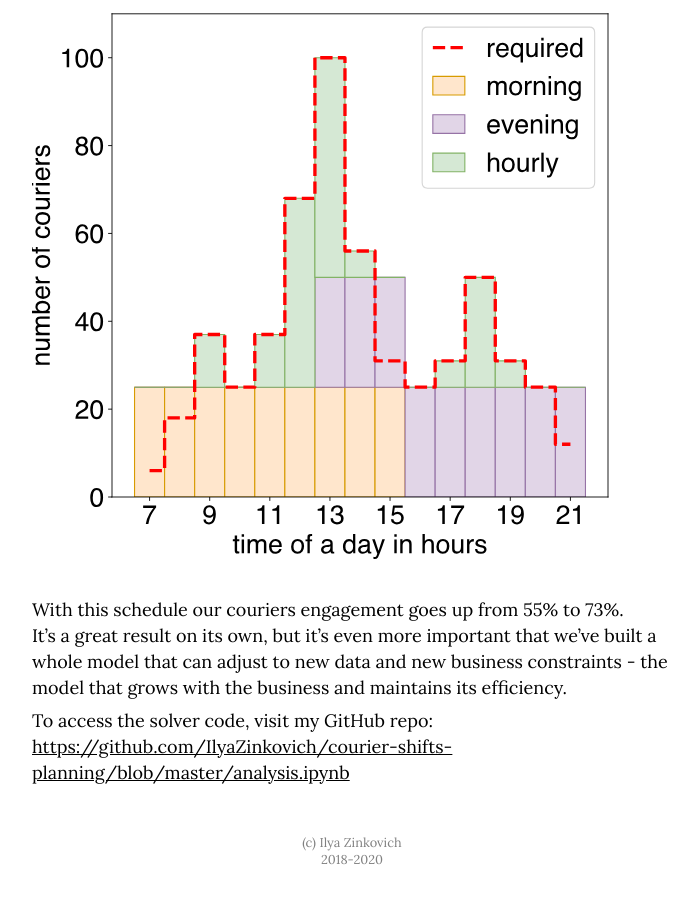
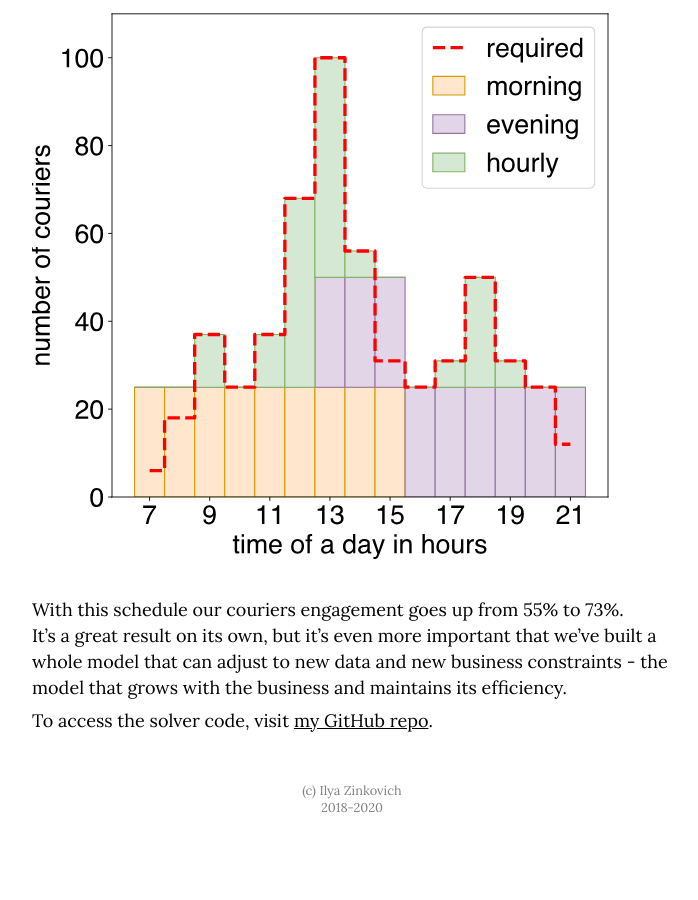
Before and after one commit to IlyaZinkovich/ilyazinkovich.github.io, a Jekyll site: the page built from _posts/2020/jul/2020-07-16-intelligent-couriers-management.md, in a window 1280 px wide and 900 px high, scrolled down 6008 px. Shown: the whole window, without its empty margins (288-986 px from the left). Built offline with Jekyll 4.4.1, drawn with Linux system fonts in a browser that asks for light colours; comment, search, counter and statistics services are not loaded; after the commit the page ends 6856 px from its top, so only the background shows below that; some of the changed lines change nothing that is shown.

Commit message:
Shorten the github link

```diff
--- a/_posts/2020/jul/2020-07-16-intelligent-couriers-management.md
+++ b/_posts/2020/jul/2020-07-16-intelligent-couriers-management.md
@@ -86,4 +86,4 @@ The solver uses this information and gets us the following result.
 With this schedule our couriers engagement goes up from 55% to 73%.
 It's a great result on its own, but it's even more important that we've built a whole model that can adjust to new data and new business constraints - the model that grows with the business and maintains its efficiency.
 
-To access the solver code, visit my GitHub repo: [https://github.com/IlyaZinkovich/courier-shifts-planning/blob/master/analysis.ipynb](https://bit.ly/3fLW7KM)
+To access the solver code, visit [my GitHub repo](https://bit.ly/3fLW7KM).
```
